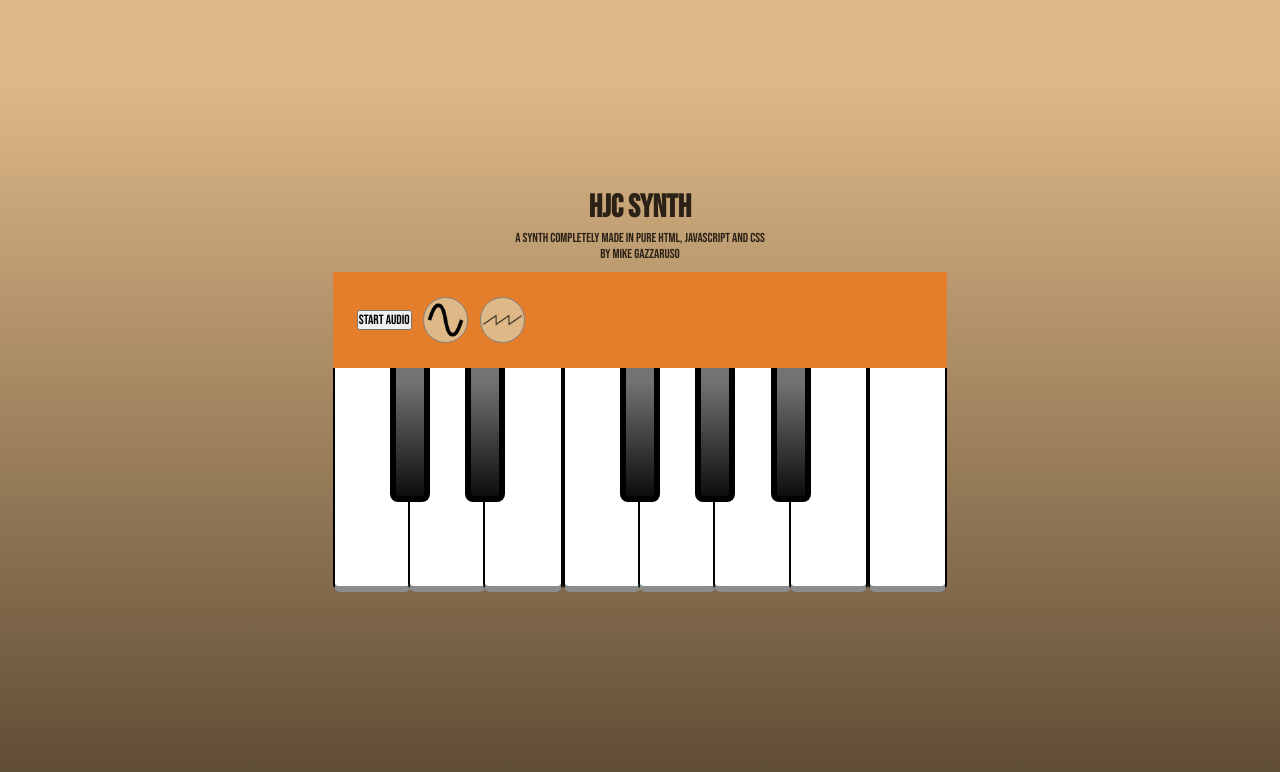
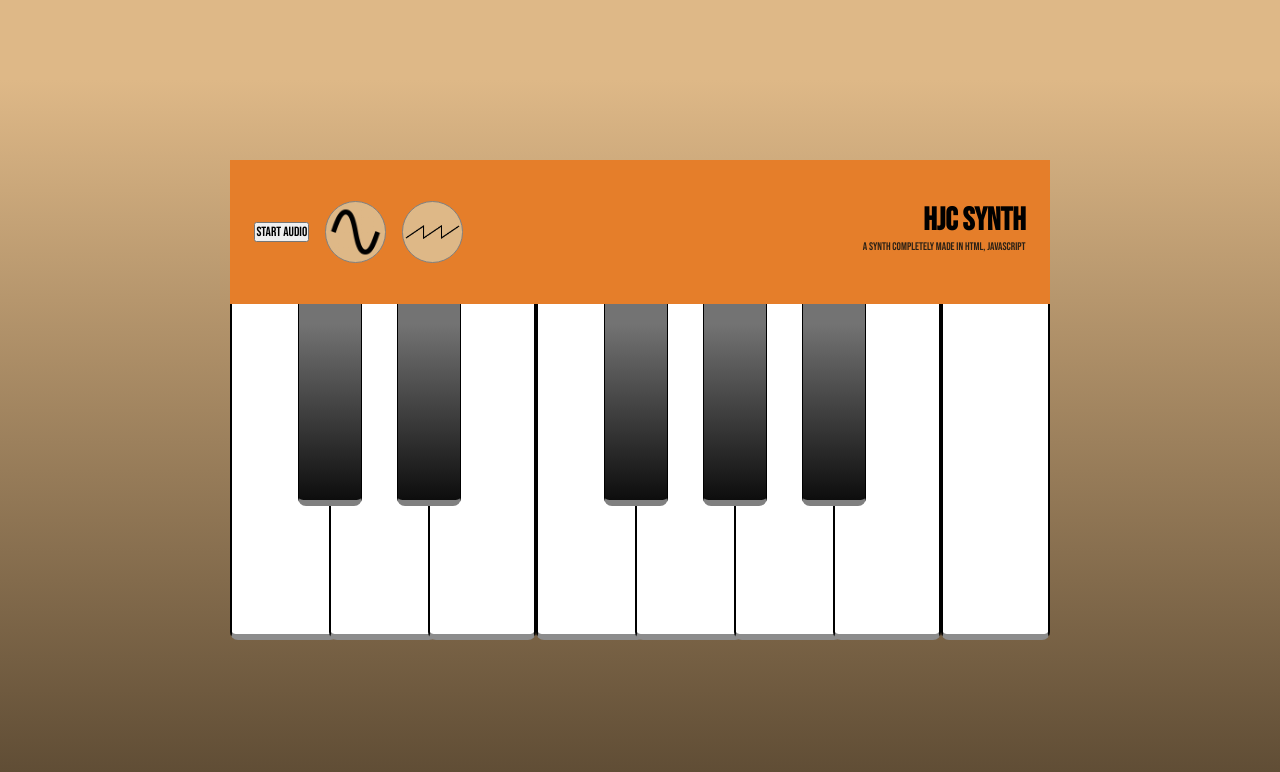
Before and after one commit to mikegazzaruso/HJCSynth, a plain HTML site: page index.html in a window 1280 px wide. Drawn offline with Linux system fonts and the light colour scheme.

Commit message:
Fix Issues

```diff
--- a/index.html
+++ b/index.html
@@ -12,13 +12,6 @@
     <title>HJCSynth</title>
 </head>
 <body class="noselect" oncontextmenu="return false;">
-    <div class="title">
-        <h1>HJC Synth</h1>
-    </div>
-    <div class="subtitle">
-        <p>A Synth completely made in pure HTML, Javascript and CSS </p>
-        <p>by Mike Gazzaruso</p>
-    </div>
     <div class="piano">
         <div class="piano-panel">
             <button type="reset" class="startAudio">Start Audio</button>
@@ -27,6 +20,10 @@
             </div>
             <div class="wavetype">
                 <img src="images/sawtoothwave.png" alt="sawtoothwave">
+            </div>
+            <div class="title">
+                <h1>HJC Synth</h1>
+                <p>A SYNTH COMPLETELY MADE IN HTML, JAVASCRIPT</p>
             </div>
         </div>
         <div class="piano-keys">
--- a/style.css
+++ b/style.css
@@ -21,17 +21,17 @@ body {
 }
 
 .title {
-    margin-top: -20px;
-    margin-bottom: 1%;
-    color: #2b2116;
+    display: flex;
+    flex-direction: column;
+    margin-left: auto;
+    justify-content: center;
+    align-items: flex-end;
 }
 
-.subtitle {
-    width: 48%;
-    margin-top: -10px;
+.title p {
     margin-bottom: 10px;
     color: #2b2116;
-    text-align: center;
+    font-size: 11px;
 }
 
 .subtitle p {
@@ -40,8 +40,8 @@ body {
 
 .piano {
     display: flex;
-    width: 60vw;
-    height: 40vh;
+    width: 80vw;
+    height: 60vh;
     flex-direction: column;
     justify-content: center;
     align-items: center;
@@ -58,6 +58,10 @@ body {
     background-repeat: no-repeat;
     background-size: contain;
     /* background-image: url('images/panel-reflex.png'); */
+}
+
+.piano-panel h1 {
+    margin-left: auto;
 }
 
 .wavetype {
@@ -96,23 +100,25 @@ body {
 
 .key-white:active {
     background-color: #DDDDDD;
+    border-bottom: 6px solid #DDDDDD;
 }
 
 .key-black {
     height: 60%;
-    width: 11%;
+    width: 15%;
     background: linear-gradient(#737373 10%, #0D0D0D);
-    margin-left: -22px;
-    margin-right: -22px;
-    border-right: 6px solid black;
-    border-left: 6px solid black;
-    border-bottom: 6px solid black;
+    margin-left: -5%;
+    margin-right: -4%;
+    border-right: 1px solid black;
+    border-left: 1px solid black;
+    border-bottom: 6px solid grey;
     border-radius: 0 0 8px 8px;
     z-index: 1;
 }
 
 .key-black:active {
     background: #000000;
+    border-bottom: 6px solid black;
 }
 
 button {
```
